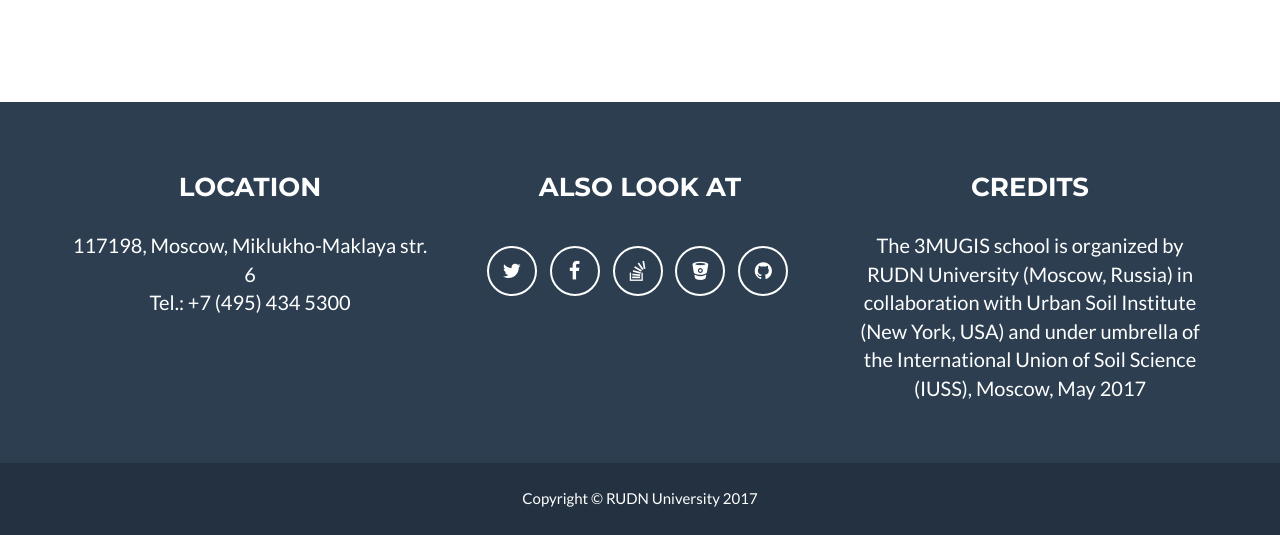
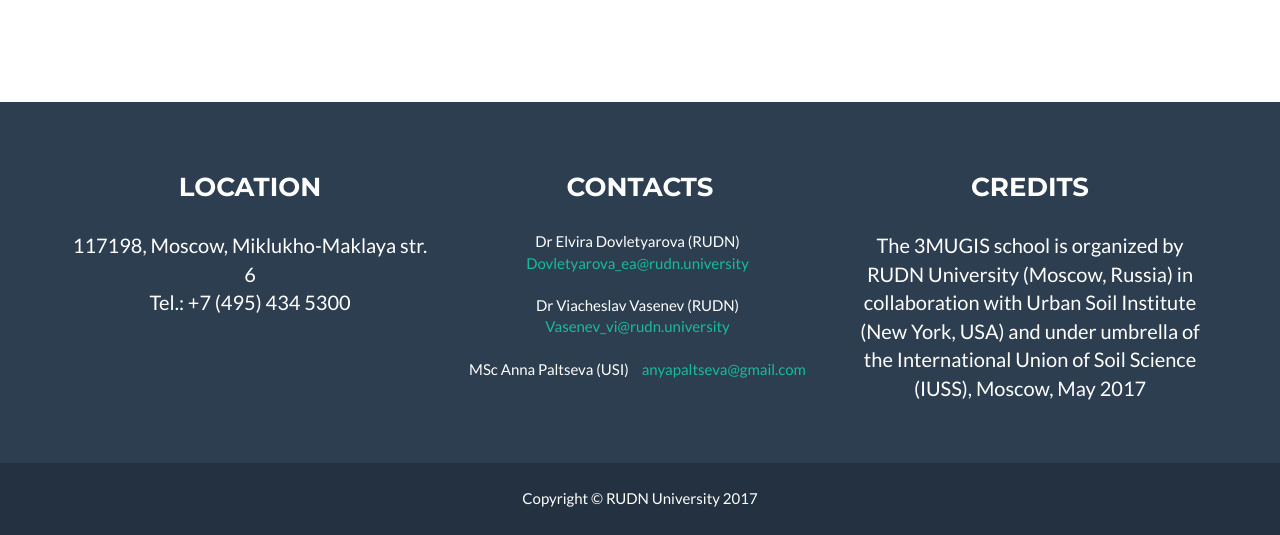
Before and after one commit to erasmus-rudn/erasmus-rudn.github.io, a Jekyll site: the page built from index.html, in a window 1280 px wide and 900 px high, scrolled down 5630 px, cut to the strip 365-900 px from the top of the window. Built offline with Jekyll 4.4.1, drawn with Linux system fonts in a browser that asks for light colours.

Commit message:
Emails added

```diff
--- a/_includes/footer.html
+++ b/_includes/footer.html
@@ -12,13 +12,18 @@
                         </p>
                     </div>
                     <div class="footer-col col-md-4">
-                        <h3>{{ site.footer.social }}</h3>
+                        <h3>Contacts</h3>
                         <ul class="list-inline">
-                            {% for network in site.social %}
-                            <li>
-                                <a href="{{ network.url }}" class="btn-social btn-outline"><i class="fa fa-fw fa-{{ network.title }}"></i></a>
+
+                            	<li>Dr Elvira Dovletyarova (RUDN)</li>
+				<li><address><a href="mailto:Dovletyarova_ea@rudn.university">Dovletyarova_ea@rudn.university</a></address></li>
+				<li>Dr Viacheslav Vasenev (RUDN)</li>
+				<li><address><a href="mailto:Vasenev_vi@rudn.university">Vasenev_vi@rudn.university</a></address></li>
+				<li>MSc Anna Paltseva (USI)</a></address></li>
+				<li><address><a href="mailto:anyapaltseva@gmail.com">anyapaltseva@gmail.com</a></address></li>
+                               </a>
                             </li>
-		                    {% endfor %}
+
                         </ul>
                     </div>
                     <div class="footer-col col-md-4">
```
